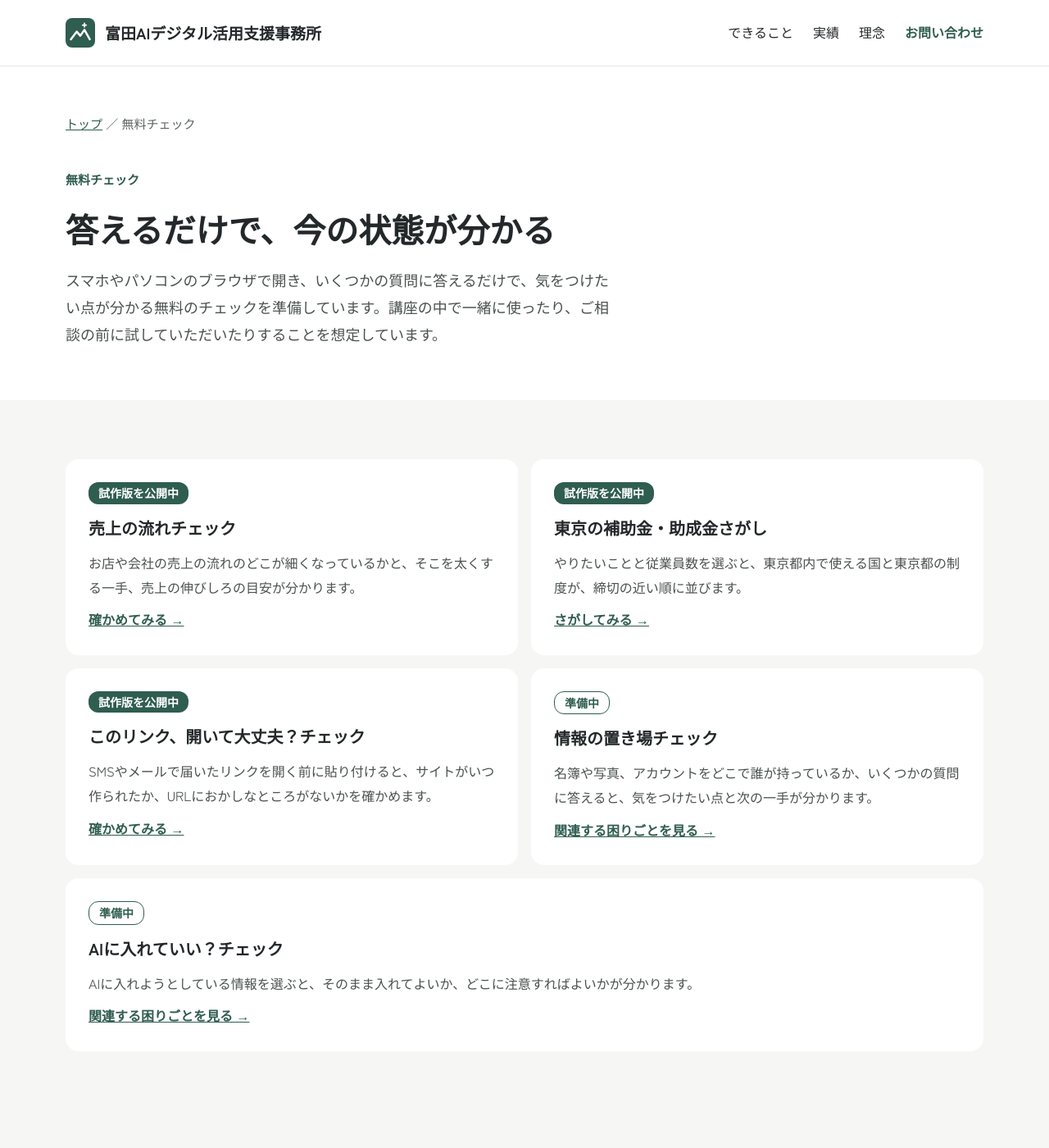
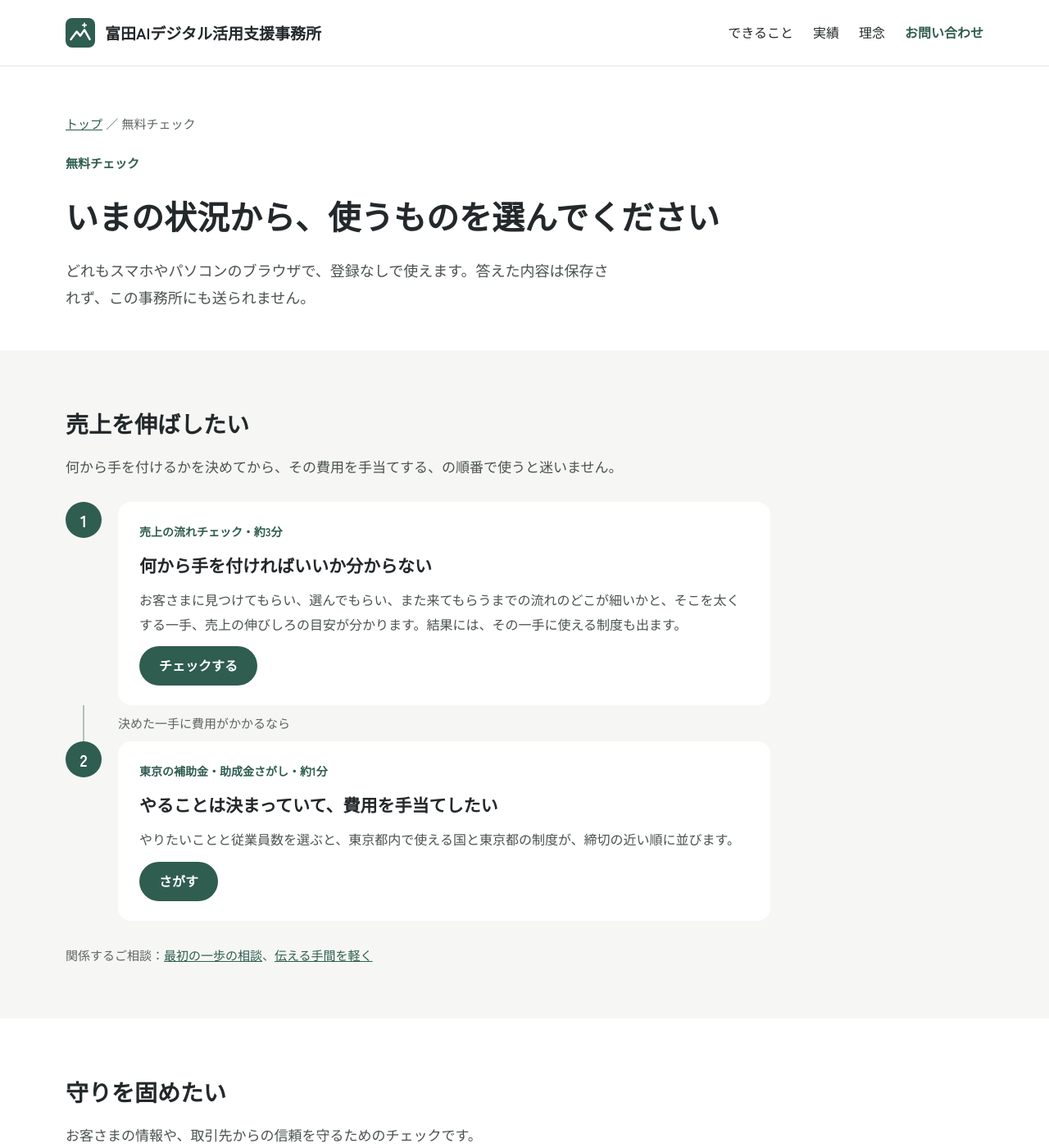
Before and after one commit to fumifumi0831/tomita-ai.jp, a Jekyll site: the page built from check.html, in a window 1280 px wide and 1400 px high. Shown: the whole window at 82% size. Built offline with Jekyll 4.4.1, drawn with Linux system fonts in a browser that asks for light colours; some of the changed text lies outside the part shown.

Commit message:
無料チェックのページを、状況から選ぶ構成に組み替え（案）
Co-Authored-By: Claude Opus 5.5 <noreply@anthropic.com>
Claude-Session: https://claude.ai/code/session_01L8vDNe7qbjzHshKeG5faMY

```diff
--- a/check.html
+++ b/check.html
@@ -1,66 +1,92 @@
 ---
 layout: default
 title: 無料チェック｜富田AIデジタル活用支援事務所
-description: 答えるだけで今の状態が分かる無料チェックと、東京の補助金・助成金さがしです。
+description: 売上を伸ばしたいとき、守りを固めたいときに、状況から選んで使える無料チェックです。
 ---
 
 <main>
 <section>
-<div style="max-width: 1120px; margin: 0 auto; padding: 56px 24px 64px; display: flex; flex-direction: column; gap: 40px">
+<div style="max-width: 1120px; margin: 0 auto; padding: 56px 24px 48px; display: flex; flex-direction: column; gap: 20px">
 <p style="margin: 0; font-size: 15px; color: #5C6461"><a href="/">トップ</a> ／ 無料チェック</p>
-<div style="display: flex; flex-direction: column; gap: 16px">
 <p style="margin: 0; font-size: 15px; font-weight: 700; color: #2F5D50">無料チェック</p>
-<h1 style="margin: 0; font-size: clamp(28px, 4.6vw, 40px); line-height: 1.5; font-weight: 700">答えるだけで、今の状態が分かる</h1>
-<p style="margin: 0; font-size: 18px; color: #4A5250; max-width: 680px">スマホやパソコンのブラウザで開き、いくつかの質問に答えるだけで、気をつけたい点が分かる無料のチェックを準備しています。講座の中で一緒に使ったり、ご相談の前に試していただいたりすることを想定しています。</p>
-</div>
+<h1 style="margin: 0; font-size: clamp(28px, 4.6vw, 40px); line-height: 1.5; font-weight: 700; text-wrap: balance">いまの状況から、使うものを選んでください</h1>
+<p style="margin: 0; font-size: 18px; color: #4A5250; max-width: 680px">どれもスマホやパソコンのブラウザで、登録なしで使えます。答えた内容は保存されず、この事務所にも送られません。</p>
 </div>
 </section>
 
 <section style="background: #F6F7F5">
-<div style="max-width: 1120px; margin: 0 auto; padding: 72px 24px; display: flex; flex-direction: column; gap: 40px">
+<div style="max-width: 1120px; margin: 0 auto; padding: 64px 24px; display: flex; flex-direction: column; gap: 28px">
+<div style="display: flex; flex-direction: column; gap: 10px; max-width: 760px">
+<h2 style="margin: 0; font-size: 28px; font-weight: 700">売上を伸ばしたい</h2>
+<p style="margin: 0; font-size: 17px; color: #4A5250">何から手を付けるかを決めてから、その費用を手当てする、の順番で使うと迷いません。</p>
+</div>
+<ol style="margin: 0; padding: 0; list-style: none; display: flex; flex-direction: column; gap: 0; max-width: 860px">
+<li style="display: flex; gap: 20px; align-items: flex-start">
+<span aria-hidden="true" style="flex: 0 0 auto; width: 44px; height: 44px; border-radius: 22px; background: #2F5D50; color: #FFFFFF; display: flex; align-items: center; justify-content: center; font-size: 20px; font-weight: 700">1</span>
+<div style="flex: 1 1 auto; min-width: 0; background: #FFFFFF; border-radius: 16px; padding: 24px 26px; display: flex; flex-direction: column; gap: 8px">
+<p style="margin: 0; font-size: 14px; font-weight: 700; color: #2F5D50">売上の流れチェック・約3分</p>
+<h3 style="margin: 0; font-size: 21px; font-weight: 700; text-wrap: balance">何から手を付ければいいか分からない</h3>
+<p style="margin: 0; font-size: 16px; color: #4A5250">お客さまに見つけてもらい、選んでもらい、また来てもらうまでの流れのどこが細いかと、そこを太くする一手、売上の伸びしろの目安が分かります。結果には、その一手に使える制度も出ます。</p>
+<a href="/check-sales.html" style="align-self: flex-start; display: inline-flex; align-items: center; min-height: 48px; margin-top: 4px; padding: 0 24px; background: #2F5D50; color: #FFFFFF; border-radius: 24px; text-decoration: none; font-size: 16px; font-weight: 700">チェックする</a>
+</div>
+</li>
+<li aria-hidden="true" style="display: flex; gap: 20px; align-items: stretch; min-height: 44px">
+<span style="flex: 0 0 44px; display: flex; justify-content: center"><span style="width: 2px; background: #2F5D50; opacity: .35"></span></span>
+<span style="align-self: center; font-size: 15px; color: #5C6461">決めた一手に費用がかかるなら</span>
+</li>
+<li style="display: flex; gap: 20px; align-items: flex-start">
+<span aria-hidden="true" style="flex: 0 0 auto; width: 44px; height: 44px; border-radius: 22px; background: #2F5D50; color: #FFFFFF; display: flex; align-items: center; justify-content: center; font-size: 20px; font-weight: 700">2</span>
+<div style="flex: 1 1 auto; min-width: 0; background: #FFFFFF; border-radius: 16px; padding: 24px 26px; display: flex; flex-direction: column; gap: 8px">
+<p style="margin: 0; font-size: 14px; font-weight: 700; color: #2F5D50">東京の補助金・助成金さがし・約1分</p>
+<h3 style="margin: 0; font-size: 21px; font-weight: 700; text-wrap: balance">やることは決まっていて、費用を手当てしたい</h3>
+<p style="margin: 0; font-size: 16px; color: #4A5250">やりたいことと従業員数を選ぶと、東京都内で使える国と東京都の制度が、締切の近い順に並びます。</p>
+<a href="/subsidy.html" style="align-self: flex-start; display: inline-flex; align-items: center; min-height: 48px; margin-top: 4px; padding: 0 24px; background: #2F5D50; color: #FFFFFF; border-radius: 24px; text-decoration: none; font-size: 16px; font-weight: 700">さがす</a>
+</div>
+</li>
+</ol>
+<p style="margin: 0; font-size: 15px; color: #5C6461; max-width: 760px">関係するご相談：<a href="/services/first-step.html">最初の一歩の相談</a>、<a href="/services/outreach.html">伝える手間を軽く</a></p>
+</div>
+</section>
+
+<section>
+<div style="max-width: 1120px; margin: 0 auto; padding: 64px 24px; display: flex; flex-direction: column; gap: 28px">
+<div style="display: flex; flex-direction: column; gap: 10px; max-width: 760px">
+<h2 style="margin: 0; font-size: 28px; font-weight: 700">守りを固めたい</h2>
+<p style="margin: 0; font-size: 17px; color: #4A5250">お客さまの情報や、取引先からの信頼を守るためのチェックです。</p>
+</div>
 <ul style="margin: 0; padding: 0; list-style: none; display: flex; flex-wrap: wrap; gap: 16px">
-<li style="flex: 1 1 320px; min-width: 0; background: #FFFFFF; border-radius: 16px; padding: 28px; display: flex; flex-direction: column; gap: 10px">
-<span style="align-self: flex-start; font-size: 14px; font-weight: 700; color: #FFFFFF; background: #2F5D50; border-radius: 12px; padding: 0 12px; line-height: 1.9">試作版を公開中</span>
-<h2 style="margin: 0; font-size: 20px; font-weight: 700">売上の流れチェック</h2>
-<p style="margin: 0; font-size: 16px; color: #4A5250">お店や会社の売上の流れのどこが細くなっているかと、そこを太くする一手、売上の伸びしろの目安が分かります。</p>
-<a href="/check-sales.html" style="font-size: 16px; font-weight: 700">確かめてみる →</a>
+<li style="flex: 1 1 280px; min-width: 0; background: #FFFFFF; border: 1px solid #DCE3DE; border-radius: 16px; padding: 24px 26px; display: flex; flex-direction: column; gap: 8px">
+
+<p style="margin: 0; font-size: 14px; font-weight: 700; color: #2F5D50">このリンク、開いて大丈夫？チェック</p>
+<h3 style="margin: 0; font-size: 19px; font-weight: 700; text-wrap: balance">届いたリンクが怪しい</h3>
+<p style="margin: 0; font-size: 16px; color: #4A5250">SMSやメールで届いたリンクを開く前に貼り付けると、サイトがいつ作られたか、URLにおかしなところがないかを確かめます。</p>
+<a href="/check-url.html" style="align-self: flex-start; font-size: 16px; font-weight: 700; margin-top: auto">確かめる →</a>
 </li>
-<li style="flex: 1 1 320px; min-width: 0; background: #FFFFFF; border-radius: 16px; padding: 28px; display: flex; flex-direction: column; gap: 10px">
-<span style="align-self: flex-start; font-size: 14px; font-weight: 700; color: #FFFFFF; background: #2F5D50; border-radius: 12px; padding: 0 12px; line-height: 1.9">試作版を公開中</span>
-<h2 style="margin: 0; font-size: 20px; font-weight: 700">東京の補助金・助成金さがし</h2>
-<p style="margin: 0; font-size: 16px; color: #4A5250">やりたいことと従業員数を選ぶと、東京都内で使える国と東京都の制度が、締切の近い順に並びます。</p>
-<a href="/subsidy.html" style="font-size: 16px; font-weight: 700">さがしてみる →</a>
+<li style="flex: 1 1 280px; min-width: 0; background: #FFFFFF; border: 1px solid #DCE3DE; border-radius: 16px; padding: 24px 26px; display: flex; flex-direction: column; gap: 8px">
+<span style="align-self: flex-start; font-size: 13px; font-weight: 700; color: #2F5D50; border: 1px solid #2F5D50; border-radius: 12px; padding: 0 10px; line-height: 1.9">準備中</span>
+<p style="margin: 0; font-size: 14px; font-weight: 700; color: #2F5D50">情報の置き場チェック</p>
+<h3 style="margin: 0; font-size: 19px; font-weight: 700; text-wrap: balance">名簿やアカウントの持ち方が不安</h3>
+<p style="margin: 0; font-size: 16px; color: #4A5250">名簿や写真、アカウントをどこで誰が持っているか、いくつかの質問に答えると、気をつけたい点と次の一手が分かります。</p>
+
 </li>
-<li style="flex: 1 1 320px; min-width: 0; background: #FFFFFF; border-radius: 16px; padding: 28px; display: flex; flex-direction: column; gap: 10px">
-<span style="align-self: flex-start; font-size: 14px; font-weight: 700; color: #FFFFFF; background: #2F5D50; border-radius: 12px; padding: 0 12px; line-height: 1.9">試作版を公開中</span>
-<h2 style="margin: 0; font-size: 20px; font-weight: 700">このリンク、開いて大丈夫？チェック</h2>
-<p style="margin: 0; font-size: 16px; color: #4A5250">SMSやメールで届いたリンクを開く前に貼り付けると、サイトがいつ作られたか、URLにおかしなところがないかを確かめます。</p>
-<a href="/check-url.html" style="font-size: 16px; font-weight: 700">確かめてみる →</a>
-</li>
-<li style="flex: 1 1 320px; min-width: 0; background: #FFFFFF; border-radius: 16px; padding: 28px; display: flex; flex-direction: column; gap: 10px">
-<span style="align-self: flex-start; font-size: 14px; font-weight: 700; color: #2F5D50; border: 1px solid #2F5D50; border-radius: 12px; padding: 0 12px; line-height: 1.9">準備中</span>
-<h2 style="margin: 0; font-size: 20px; font-weight: 700">情報の置き場チェック</h2>
-<p style="margin: 0; font-size: 16px; color: #4A5250">名簿や写真、アカウントをどこで誰が持っているか、いくつかの質問に答えると、気をつけたい点と次の一手が分かります。</p>
-<a href="/services/security.html" style="font-size: 16px; font-weight: 700">関連する困りごとを見る →</a>
-</li>
-<li style="flex: 1 1 320px; min-width: 0; background: #FFFFFF; border-radius: 16px; padding: 28px; display: flex; flex-direction: column; gap: 10px">
-<span style="align-self: flex-start; font-size: 14px; font-weight: 700; color: #2F5D50; border: 1px solid #2F5D50; border-radius: 12px; padding: 0 12px; line-height: 1.9">準備中</span>
-<h2 style="margin: 0; font-size: 20px; font-weight: 700">AIに入れていい？チェック</h2>
+<li style="flex: 1 1 280px; min-width: 0; background: #FFFFFF; border: 1px solid #DCE3DE; border-radius: 16px; padding: 24px 26px; display: flex; flex-direction: column; gap: 8px">
+<span style="align-self: flex-start; font-size: 13px; font-weight: 700; color: #2F5D50; border: 1px solid #2F5D50; border-radius: 12px; padding: 0 10px; line-height: 1.9">準備中</span>
+<p style="margin: 0; font-size: 14px; font-weight: 700; color: #2F5D50">AIに入れていい？チェック</p>
+<h3 style="margin: 0; font-size: 19px; font-weight: 700; text-wrap: balance">AIに入れていい情報か分からない</h3>
 <p style="margin: 0; font-size: 16px; color: #4A5250">AIに入れようとしている情報を選ぶと、そのまま入れてよいか、どこに注意すればよいかが分かります。</p>
-<a href="/services/ai.html" style="font-size: 16px; font-weight: 700">関連する困りごとを見る →</a>
+
 </li>
 </ul>
+<p style="margin: 0; font-size: 15px; color: #5C6461; max-width: 760px">関係するご相談：<a href="/services/security.html">情報の守り方</a>、<a href="/services/ai.html">AIの使い方とルール</a></p>
 </div>
 </section>
 
 <section style="background: #F6F7F5">
-<div style="max-width: 1120px; margin: 0 auto; padding: 72px 24px; display: flex; flex-direction: column; gap: 40px">
-<div style="display: flex; flex-direction: column; gap: 16px; align-items: center; text-align: center">
-<h2 style="margin: 0; font-size: 26px; font-weight: 700">ご相談・お問い合わせ</h2>
-<p style="margin: 0; font-size: 17px; color: #4A5250; max-width: 600px">試作中のチェックに感想をいただける団体・企業の方も歓迎です。</p>
-<a href="https://forms.gle/3riH2FEBzJ8SkmK79" target="_blank" rel="noopener" style="display: inline-flex; align-items: center; min-height: 56px; padding: 0 36px; background: #2F5D50; color: #FFFFFF; border-radius: 28px; text-decoration: none; font-size: 18px; font-weight: 700">フォームで問い合わせる</a>
-<p style="margin: 0; font-size: 16px; color: #5C6461">メールの場合：<a href="mailto:info@tomita-ai.jp">info@tomita-ai.jp</a></p>
-</div>
+<div style="max-width: 1120px; margin: 0 auto; padding: 72px 24px; display: flex; flex-direction: column; gap: 16px; align-items: center; text-align: center">
+<h2 style="margin: 0; font-size: 26px; font-weight: 700">どれを使えばいいか迷ったら</h2>
+<p style="margin: 0; font-size: 17px; color: #4A5250; max-width: 600px">困っていることを一言いただければ、どこから始めるかを一緒に考えます。試作中のチェックに感想をいただける方も歓迎です。初回のご相談は無料です。</p>
+<a href="https://forms.gle/3riH2FEBzJ8SkmK79" target="_blank" rel="noopener" style="display: inline-flex; align-items: center; min-height: 56px; padding: 0 36px; background: #2F5D50; color: #FFFFFF; border-radius: 28px; text-decoration: none; font-size: 18px; font-weight: 700">フォームで相談する</a>
+<p style="margin: 0; font-size: 15px; color: #5C6461">メールの場合：<a href="mailto:info@tomita-ai.jp">info@tomita-ai.jp</a></p>
 </div>
 </section>
 </main>
```
